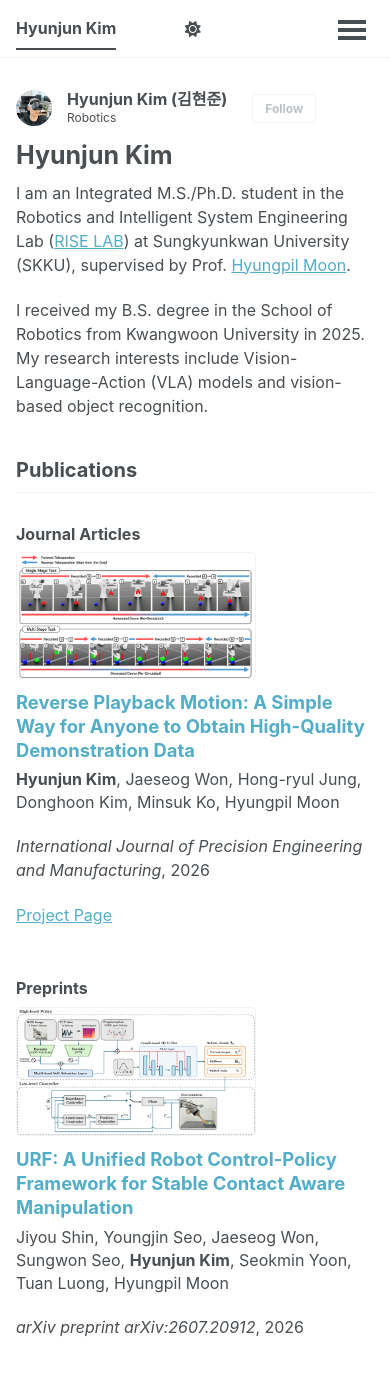
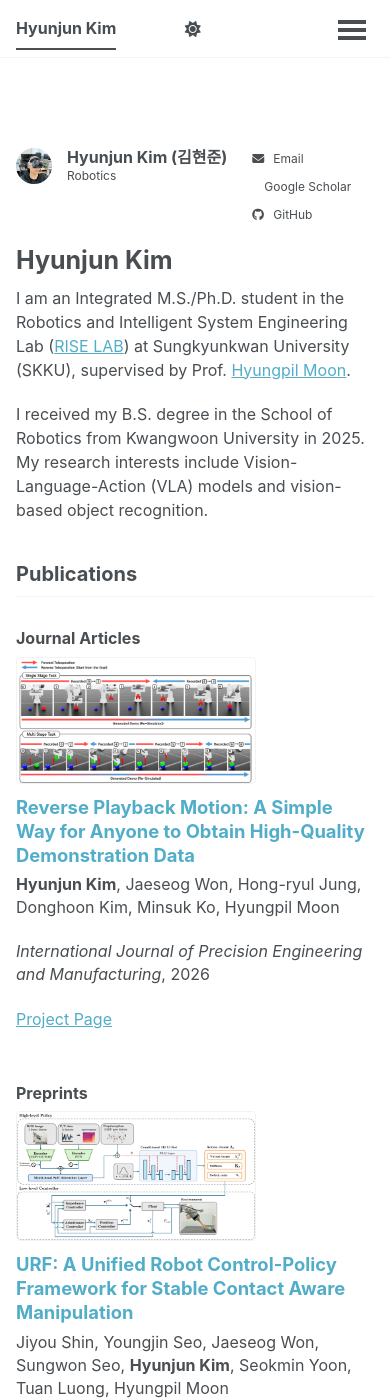
Before and after one commit to Rla-GusWns/Rla-GusWns.github.io, a Jekyll site: the page built from _pages/about.md, in a window 390 px wide and 1400 px high. Built offline with Jekyll 4.4.1, drawn with Linux system fonts in a browser that asks for light colours; a style sheet for code colours, icons or effects is not loaded.

Commit message:
Always show the sidebar links instead of a Follow button
Below the 925px breakpoint the template hid the sidebar links and put a
"Follow" button in their place, revealing them as a dropdown. Browser
zoom shrinks the CSS viewport, so zooming in crossed that breakpoint and
a Follow button appeared that is nowhere to be seen at 100%.

The sidebar has five short entries, so there is nothing to collapse.
Removed the button and the dropdown styling; the links now render the
same way at every width and zoom level.

```diff
--- a/_includes/author-profile.html
+++ b/_includes/author-profile.html
@@ -21,7 +21,6 @@
   </div>
 
   <div class="author__urls-wrapper">
-    <button class="btn btn--inverse">Follow</button>
     <ul class="author__urls social-icons">
       <!-- Font Awesome icons / Biographic information  -->
       {% if author.location %}
--- a/_sass/layout/_sidebar.scss
+++ b/_sass/layout/_sidebar.scss
@@ -238,76 +238,25 @@
   @include breakpoint($large) {
     display: block;
   }
-
-  button {
-    margin-bottom: 0;
-
-    @include breakpoint($large) {
-      display: none;
-    }
-  }
 }
 
+// Always visible, at every width and zoom level. The template hid these
+// behind a "Follow" button below $large and revealed them as an absolutely
+// positioned dropdown; browser zoom shrinks the CSS viewport, so zooming in
+// crossed that breakpoint and made the button appear out of nowhere.
 .author__urls {
-  display: none;
-  position: absolute;
-  right: 0;
-  margin-top: 15px;
-  padding: 10px;
+  display: block;
+  position: relative;
+  margin: 0;
+  padding: 0;
   list-style-type: none;
-  border: 1px solid var(--global-border-color);
-  border-radius: $border-radius;
-  background: var(--global-bg-color);
-  z-index: -1;
-  box-shadow: 0 0 10px rgba(#000, 0.25);
+  border: 0;
+  background: transparent;
+  box-shadow: none;
   cursor: default;
 
-  @include breakpoint($large) {
-    display: block;
-    position: relative;
-    margin: 0;
-    padding: 0;
-    border: 0;
-    background: transparent;
-    box-shadow: none;
-  }
-
-  &:before {
-    display: block;
-    content: "";
-    position: absolute;
-    top: -11px;
-    left: calc(50% - 10px);
-    width: 0;
-    border-style: solid;
-    border-width: 0 10px 10px;
-    border-color: var(--global-border-color) transparent;
-    z-index: 0;
-
-    @include breakpoint($large) {
-      display: none;
-    }
-  }
-
-  &:after {
-    display: block;
-    content: "";
-    position: absolute;
-    top: -10px;
-    left: calc(50% - 10px);
-    width: 0;
-    border-style: solid;
-    border-width: 0 10px 10px;
-    border-color: #fff transparent;
-    z-index: 1;
-
-    @include breakpoint($large) {
-      display: none;
-    }
-  }
-
   li {
-    white-space: nowrap;
+    white-space: normal;
   }
 
   a {
```
